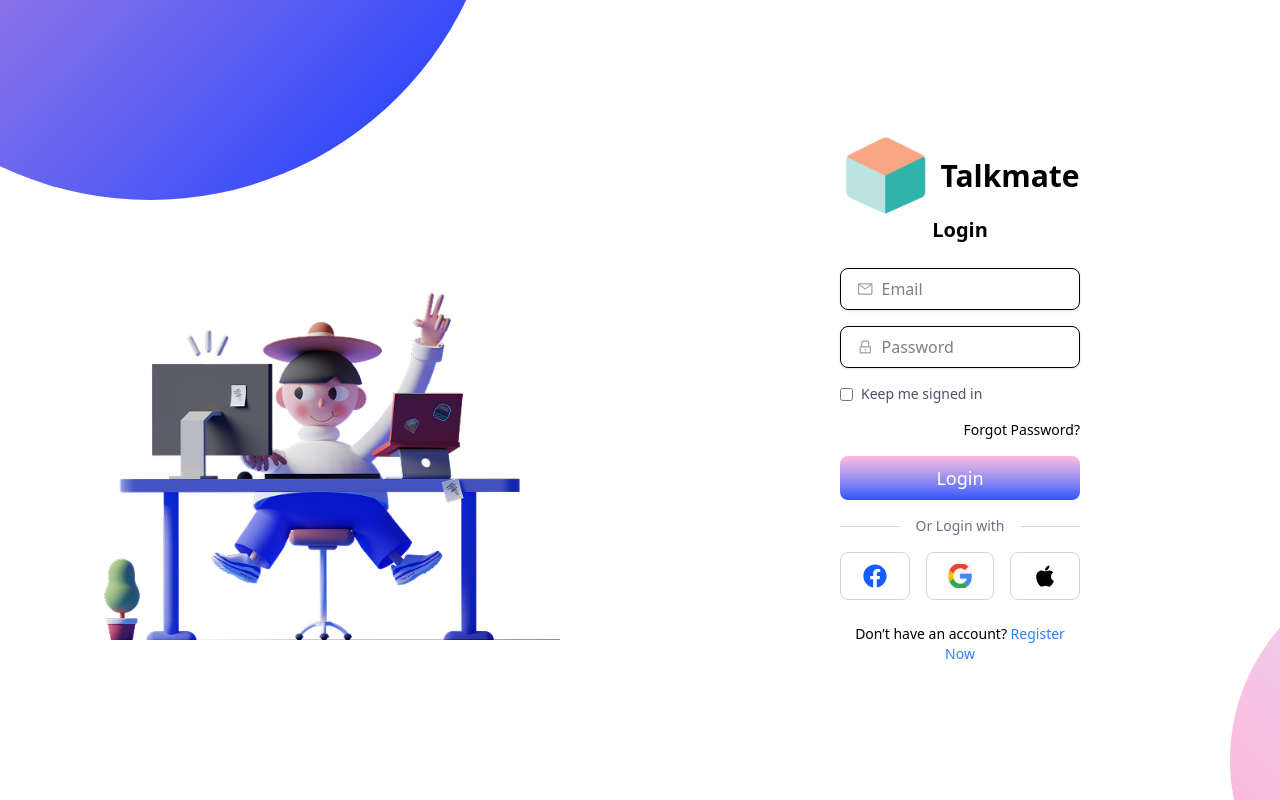
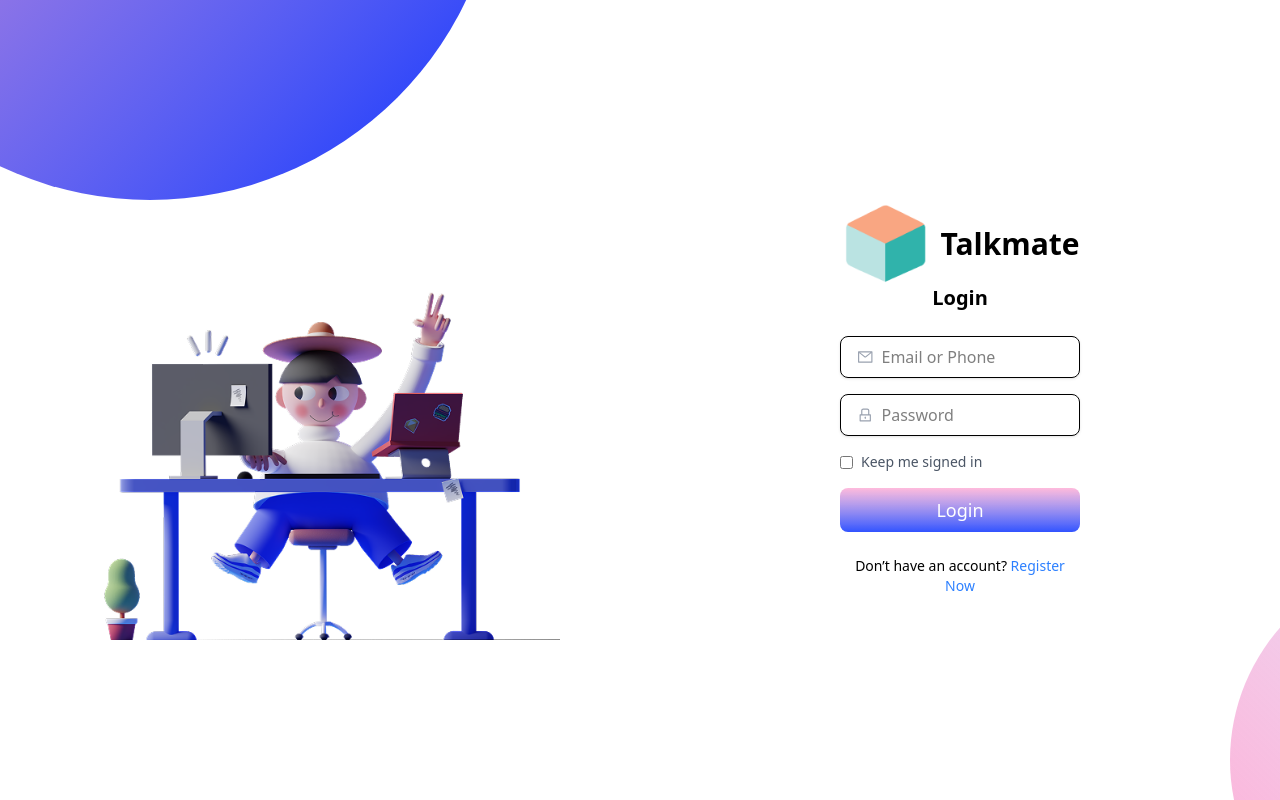
Before and after one commit to Nithin7406/Assessment, a React (Vite) app: page /login in a window 1280 px wide. Built offline with nearby package versions, Linux system fonts and the light colour scheme.

Commit message:
OTP update

```diff
--- a/src/components/LoginPage.jsx
+++ b/src/components/LoginPage.jsx
@@ -2,7 +2,7 @@
 import { getAuth, signInWithEmailAndPassword } from "firebase/auth";
 import { Link, Navigate } from "react-router-dom";
 import { FaFacebook, FaGoogle, FaApple } from "react-icons/fa";
-import { AiOutlineMail, AiOutlineLock } from "react-icons/ai";
+import { AiOutlineMail, AiOutlineLock, AiOutlinePhone } from "react-icons/ai";
 import { Input } from "@/components/ui/input";
 import { Button } from "@/components/ui/button";
 import logo from "../assets/logo.png";
@@ -10,36 +10,42 @@
 import googlelogo from "../assets/googlelogo.png";
 
 export default function LoginPage({ setUser }) {
-  const [email, setEmail] = useState("");
+  const [identifier, setIdentifier] = useState(""); // Can be email or phone
   const [password, setPassword] = useState("");
   const [emailError, setEmailError] = useState("");
   const [passwordError, setPasswordError] = useState("");
   const [keepSignedIn, setKeepSignedIn] = useState(false);
+  const [otp, setOtp] = useState("");
+  const [generatedOtp, setGeneratedOtp] = useState(null);
+  const [isPhoneLogin, setIsPhoneLogin] = useState(false);
 
   const auth = getAuth();
+
+  // Email & Phone Number Validation
+  const isEmail = (input) => /\S+@\S+\.\S+/.test(input);
+  const isPhone = (input) => /^\+?\d{10,15}$/.test(input); // Simple phone validation
+
+  const generateRandomOTP = () => {
+    return Math.floor(100000 + Math.random() * 900000).toString(); // Generates a 6-digit OTP
+  };
 
   const handleLogin = () => {
     setEmailError("");
     setPasswordError("");
 
-    if (!email) {
-      setEmailError("Email is required");
-      return;
-    }
-    if (!password) {
-      setPasswordError("Password is required");
+    if (!identifier) {
+      setEmailError("Email or phone number is required");
       return;
     }
 
-    signInWithEmailAndPassword(auth, email, password)
+    if (isEmail(identifier)) {
+      signInWithEmailAndPassword(auth, identifier, password)
         .then((userCredential) => {
           const user = userCredential.user;
-        console.log(user);
           setUser(user);
           if (keepSignedIn) {
             localStorage.setItem("user", JSON.stringify(user));
           }
-
           Navigate("/");
         })
         .catch((error) => {
@@ -53,6 +59,24 @@
             setEmailError("Login failed. Please try again.");
           }
         });
+    } else if (isPhone(identifier)) {
+      setIsPhoneLogin(true);
+      const randomOtp = generateRandomOTP();
+      setGeneratedOtp(randomOtp);
+      alert(`Your OTP is: ${randomOtp}`); // Shows OTP in an alert
+    } else {
+      setEmailError("Invalid email or phone number format.");
+    }
+  };
+
+  const verifyOTP = () => {
+    if (otp === generatedOtp) {
+      alert("Login Successful!");
+      setUser({ phone: identifier });
+      Navigate("/");
+    } else {
+      setEmailError("Invalid OTP. Please try again.");
+    }
   };
 
   return (
@@ -79,18 +103,23 @@
         <div className="space-y-4 mt-6">
           <div className="flex flex-col">
             <div className="flex items-center border rounded-lg px-4 py-2 shadow-sm">
+              {isPhone(identifier) ? (
+                <AiOutlinePhone className="text-gray-400 text-lg" />
+              ) : (
                 <AiOutlineMail className="text-gray-400 text-lg" />
+              )}
               <Input
-                type="email"
-                placeholder="Email"
+                type="text"
+                placeholder="Email or Phone"
                 className="w-full pl-2 outline-none border-none"
-                value={email}
-                onChange={(e) => setEmail(e.target.value)}
+                value={identifier}
+                onChange={(e) => setIdentifier(e.target.value)}
               />
             </div>
             {emailError && <p className="text-red-500 text-sm">{emailError}</p>}
           </div>
 
+          {!isPhoneLogin && (
             <div className="flex flex-col">
               <div className="flex items-center border rounded-lg px-4 py-2 shadow-sm">
                 <AiOutlineLock className="text-gray-400 text-lg" />
@@ -106,6 +135,22 @@
                 <p className="text-red-500 text-sm">{passwordError}</p>
               )}
             </div>
+          )}
+
+          {isPhoneLogin && (
+            <div className="flex flex-col">
+              <Input
+                type="text"
+                placeholder="Enter OTP"
+                className="w-full pl-2 outline-none border-none"
+                value={otp}
+                onChange={(e) => setOtp(e.target.value)}
+              />
+              <Button className="mt-2 w-full" onClick={verifyOTP}>
+                Verify OTP
+              </Button>
+            </div>
+          )}
 
           {/* Keep me signed in */}
           <div className="flex items-center text-sm space-x-2">
@@ -113,7 +158,7 @@
               type="checkbox"
               id="remember"
               className="cursor-pointer"
-              value={keepSignedIn}
+              checked={keepSignedIn}
               onChange={(e) => setKeepSignedIn(e.target.checked)}
             />
             <label htmlFor="remember" className="text-gray-600">
@@ -121,42 +166,15 @@
             </label>
           </div>
 
-          {/* Forgot Password */}
-          <div className="text-right text-sm">
-            <Link
-              to="/forgot-password"
-              className="text-black-500 hover:underline"
-            >
-              Forgot Password?
-            </Link>
-          </div>
-
           {/* Login Button */}
+          {!isPhoneLogin && (
             <Button
               className="w-full bg-gradient-to-b from-[#ff90c69e] to-[#3153FF] text-white py-2 rounded-lg text-lg font-medium transition-all hover:opacity-80"
               onClick={handleLogin}
             >
               Login
             </Button>
-        </div>
-
-        {/* Or Login with */}
-        <div className="flex items-center my-4">
-          <div className="flex-grow border-t border-gray-300"></div>
-          <span className="mx-4 text-gray-500 text-sm">Or Login with</span>
-          <div className="flex-grow border-t border-gray-300"></div>
-        </div>
-        <div className="flex justify-center space-x-4">
-          <button className="p-4 rounded-lg border border-gray-300 bg-white flex items-center justify-center w-25 h-12 hover:shadow-lg">
-            <FaFacebook className="text-blue-600 text-2xl" />
-          </button>
-          <button className="p-4 rounded-lg border border-gray-300 bg-white flex items-center justify-center w-24 h-12 hover:shadow-lg">
-            <img src={googlelogo} alt="Google" className="w-6 h-6" />
-          </button>
-
-          <button className="p-4 rounded-lg border border-gray-300 bg-white flex items-center justify-center w-25 h-12 hover:shadow-lg">
-            <FaApple className="text-black text-2xl" />
-          </button>
+          )}
         </div>
 
         {/* Register Link */}
```
Lines whose indentation alone changed are shown as unchanged.
